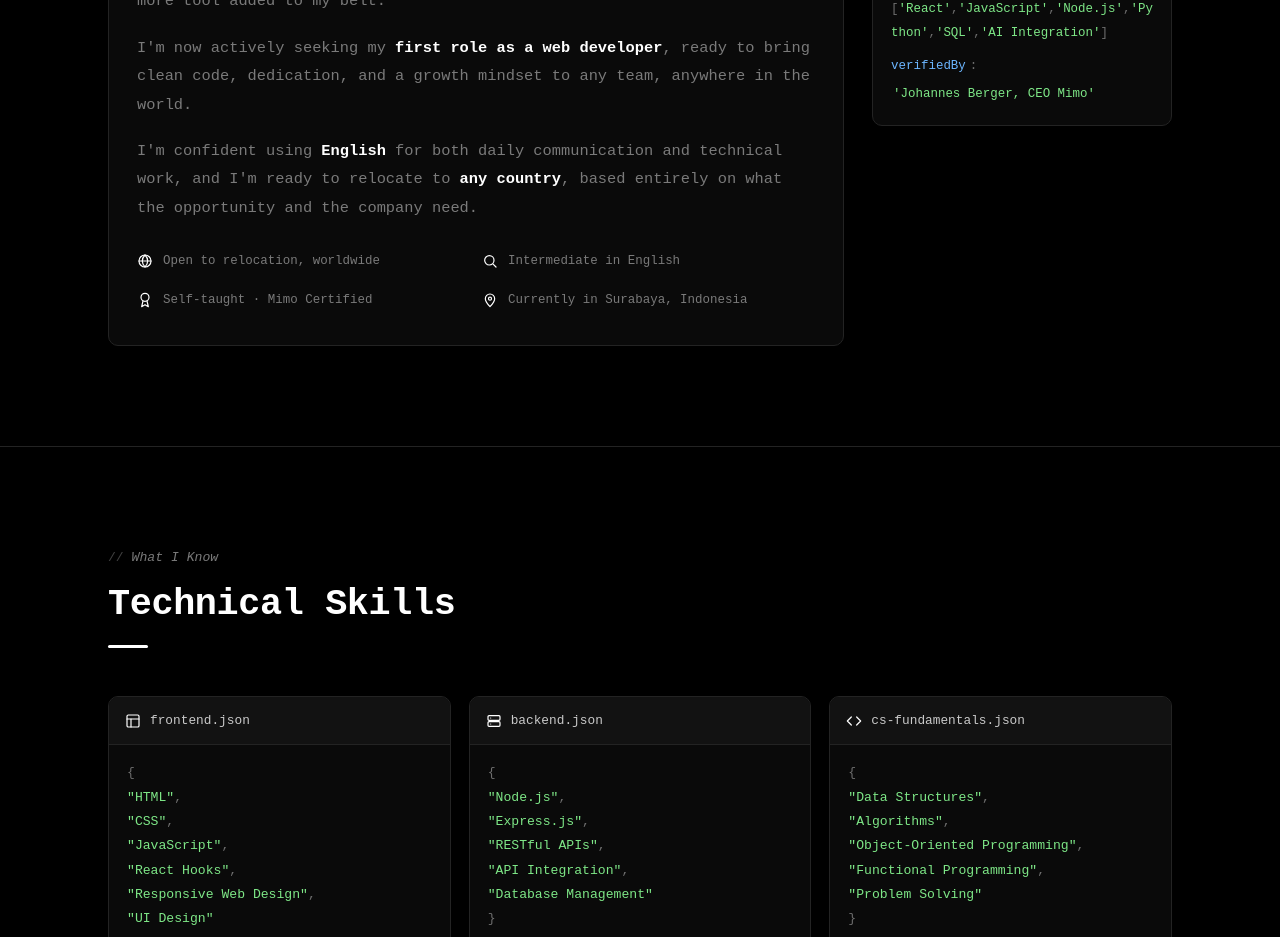
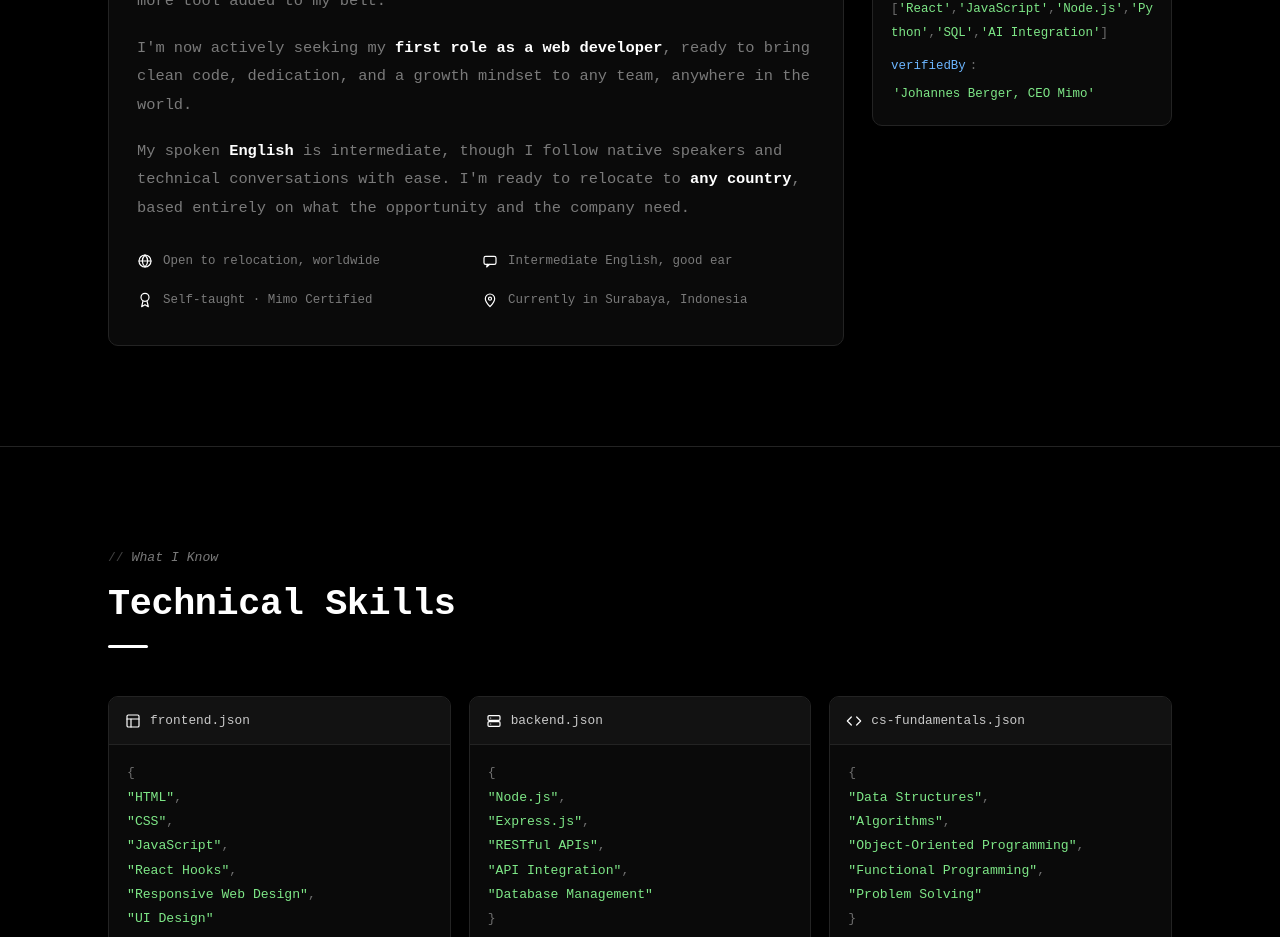
Before and after one commit to alifiancode/alifian-cv, a React (Vite) app: page / in a window 1280 px wide. Shown: the part 1760-2697 px from the top of the page. Built offline with nearby package versions, Linux system fonts and the light colour scheme.

Commit message:
Update: English skills

```diff
--- a/src/components/sections/About/About.jsx
+++ b/src/components/sections/About/About.jsx
@@ -45,8 +45,9 @@ export default function About() {
                 anywhere in the world.
               </p>
               <p className="about__bio">
-                I'm confident using <strong>English</strong> for both daily
-                communication and technical work, and I'm ready to relocate to
+                My spoken <strong>English</strong> is intermediate, though I
+                follow native speakers and technical conversations with ease.
+                I'm ready to relocate to
                 <strong> any country</strong>, based entirely on what the
                 opportunity and the company need.
               </p>
@@ -54,7 +55,7 @@ export default function About() {
               <ul className="about__highlights">
                 {[
                   { icon: 'globe', text: 'Open to relocation, worldwide' },
-                  { icon: 'search', text: 'Intermediate in English' },
+                  { icon: 'message', text: 'Intermediate English, good ear' },
                   { icon: 'award', text: 'Self-taught · Mimo Certified' },
                   { icon: 'map-pin', text: `Currently in ${config.location}` },
                 ].map(({ icon, text }) => (
```
